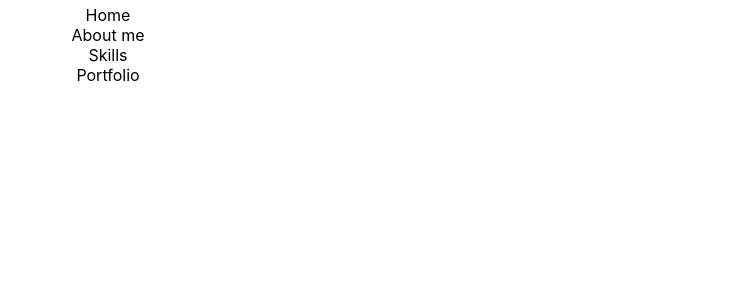
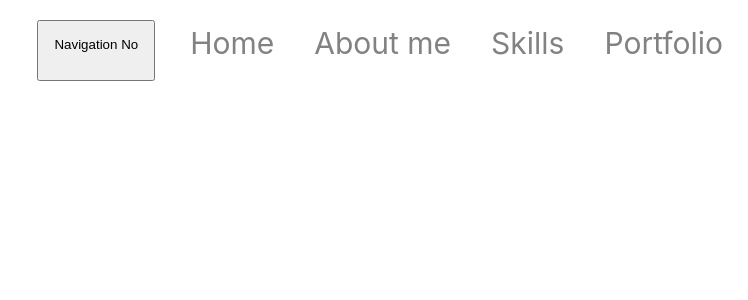
Before and after one commit to DTFsquad/Portfolio, a React (Create React App) app: page / in a window 1280 px wide. Shown: the top 300 px of the page, without its empty margins (532-1280 px from the left). Built offline with nearby package versions, Linux system fonts and the light colour scheme.

Commit message:
Menu styling and button creation on Menu

```diff
--- a/src/App.css
+++ b/src/App.css
@@ -2,27 +2,3 @@
   text-align: center;
   margin: 5px;
 }
-
-header {
-  background-color: bisque;
-  margin: 5px;
-}
-
-nav {
-  text-align: left;
-  background-color: aquamarine;
-  position: fixed;
-  padding: 10px;
-  margin: 5px;
-}
-
-article {
-  background-color: chocolate;
-  justify-items: center;
-  width: 100%;
-  height: 100%;
-}
-
-footer {
-  background-color: blue;
-}
--- a/src/Menu/Menu.css
+++ b/src/Menu/Menu.css
@@ -0,0 +1,33 @@
+.Menu {
+    display: flex;
+    justify-content: flex-end;
+}
+
+.Menu-links {
+    display: none;
+    justify-content: center;
+}
+
+.MenuButton {
+    display: block;
+    padding: 15px;
+    margin-top: 15px;
+    margin-right: 15px;
+}
+
+@media (min-width: 600px) {
+    .Menu-links {
+        display: flex;
+        justify-content: center;
+    }
+
+    .Menu-link {
+        padding: 20px;
+        color:#828282;
+        font-size: 30px;
+    }
+
+    .MenuButton {
+        display: flex;
+    }
+}
--- a/src/Menu/Menu.js
+++ b/src/Menu/Menu.js
@@ -1,4 +1,5 @@
 import React from 'react';
+import './Menu.css';
 
 export default class Menu extends React.Component {
     constructor() {
@@ -6,9 +7,16 @@ export default class Menu extends React.Component {
         this.state = { isExpanded: false };
     }
 
+    switchState() {
+        this.setState({ NavigationExpanded: !this.state.NavigationExpanded});
+    }
+
     render() {
         return (
             <div className='Menu'>
+                <MenuButton
+                NavigationExpanded={this.state.NavigationExpanded}
+                onNavigationClick={() => this.switchState()} />
                 <div className='Menu-links'>
                     <div className='Menu-link'>Home</div>
                     <div className='Menu-link'>About me</div>
@@ -19,3 +27,13 @@ export default class Menu extends React.Component {
         );
     }
 }
+
+function MenuButton({ NavigationExpanded, onNavigationClick }) {
+    return (
+        <button
+        onClick={() => onNavigationClick()}
+        className='MenuButton'>
+            Navigation {NavigationExpanded ? 'Yes!' : 'No'}
+        </button>
+    );
+}
```
